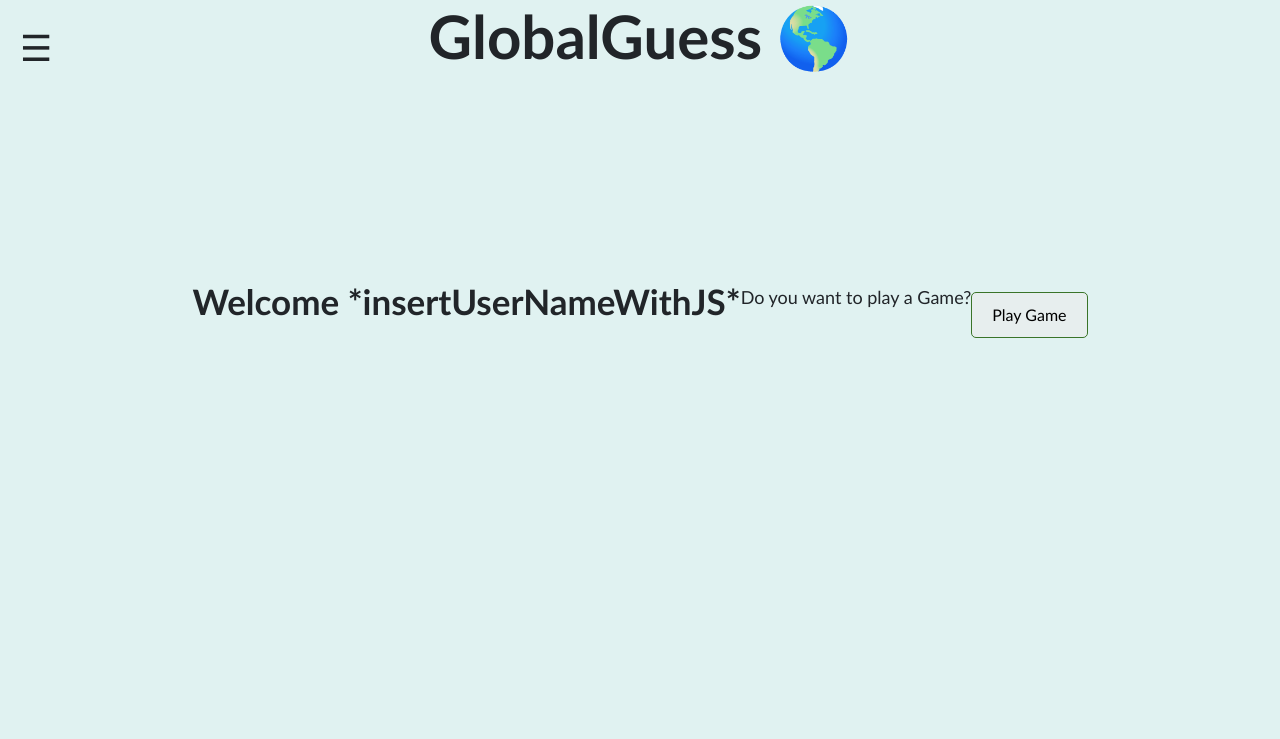
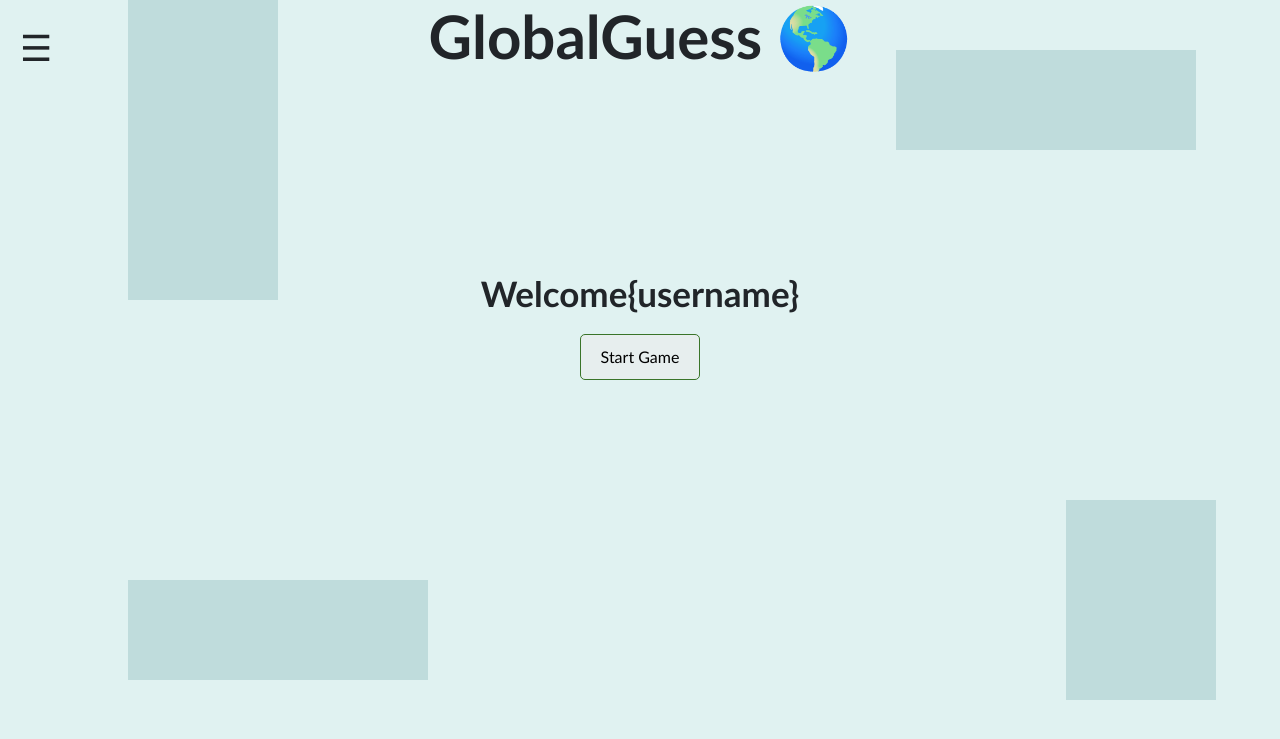
Before and after one commit to Andrew-Biggins1/GlobalGuess, a Flask app: template app/templates/profile.html in a window 1280 px wide. Shown: the top 739 px of the page. Run offline with Flask 3, Linux system fonts and the light colour scheme; the template is opened without the code that fills it, so the values that code supplies are empty; parts of the project's set-up code (start-up, migrations or seed data) failed here and were passed over.

Commit message:
design tweak
slight design tweaks, added backgrounds shapes and adjusted text

```diff
--- a/app/templates/profile.html
+++ b/app/templates/profile.html
@@ -31,12 +31,17 @@
         </div>
     </div>
 
+
+    <div class="square"></div>
+    <div class="square2"></div>
+    <div class="square3"></div>
+    <div class="square4"></div>
+
     <div id="dashboard-content">
-        <div class="container">
-            <h2 id="welcomeMessage">Welcome <span id="username">*insertUserNameWithJS*</span></h2>
-            <p>Do you want to play a Game?</p>
+        <div>
+            <h2 id="welcomeMessage">Welcome<span>{username}</span></h2>
             <div class="game-buttons">
-                <button onclick="startGame()">Play Game</button>
+                <button onclick="location.href='{{ url_for('about') }}'">Start Game</button>
             </div>
         </div>
     </div>
```
